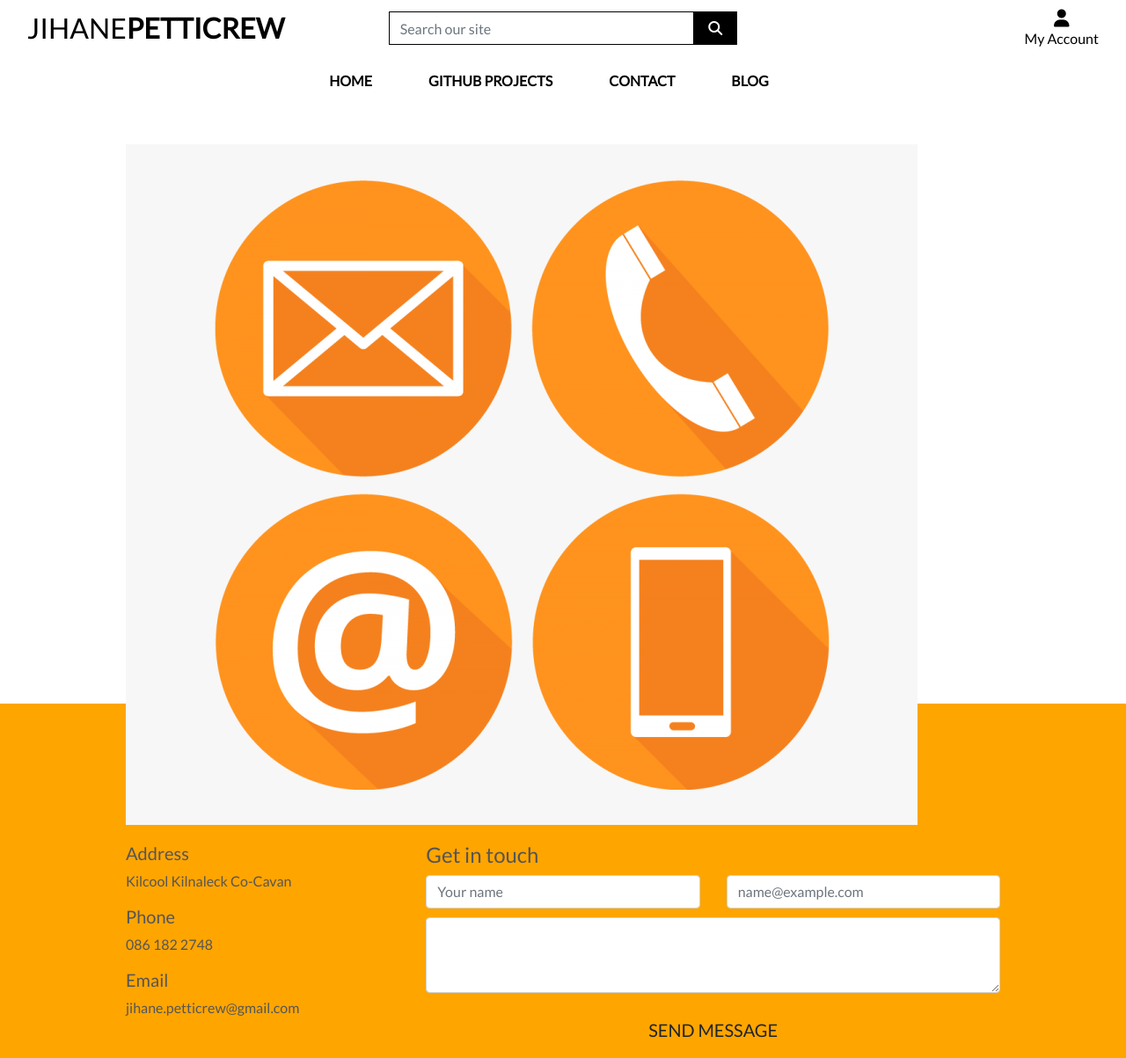
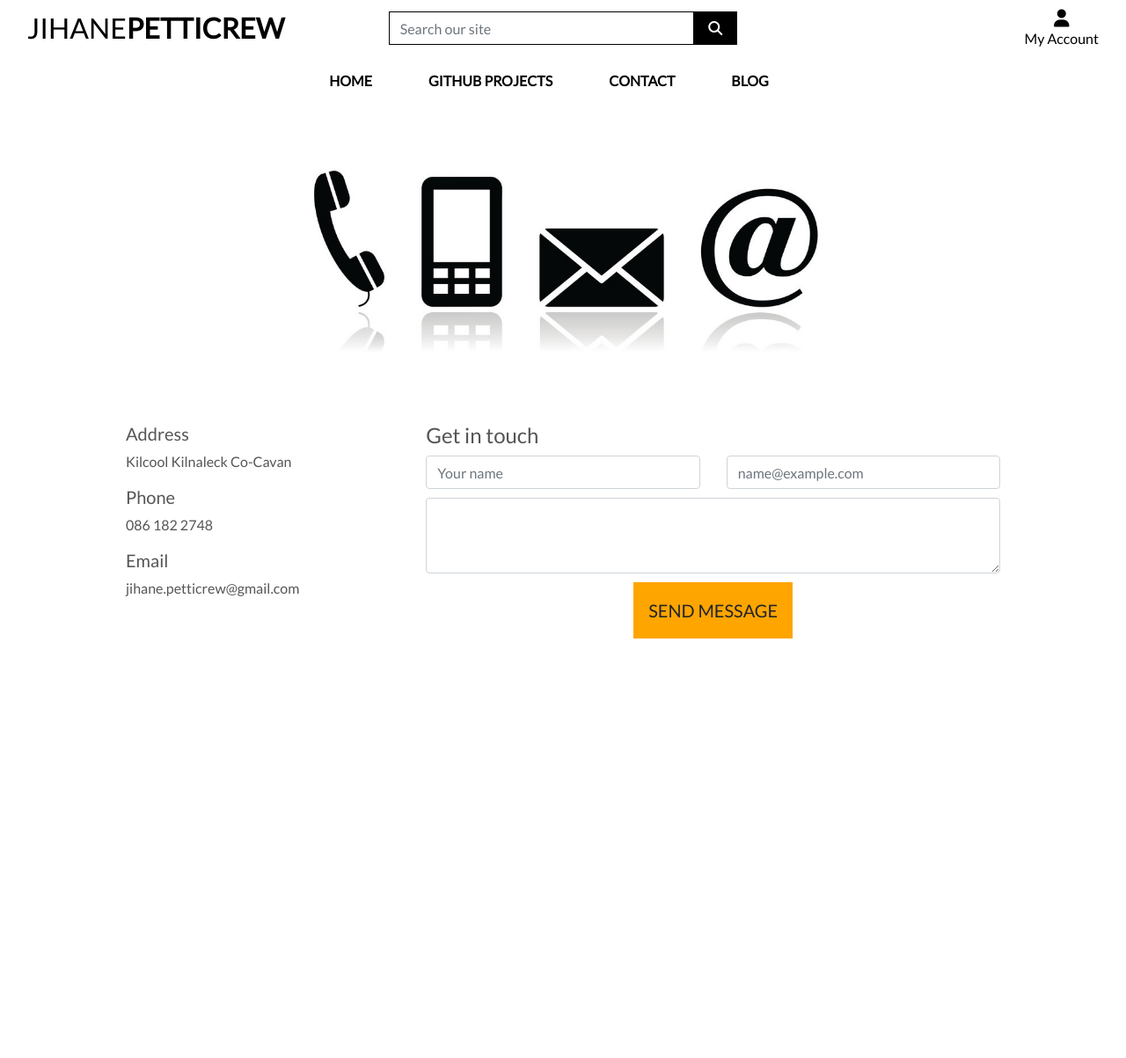
Before and after one commit to JihanePett/web-development, a Django app: page /contact/ in a window 1280 px wide. Shown: the whole page at 88% size. After the commit the page ends 726 px from the top, so only its background shows below. Run offline with Django 3.2, Linux system fonts and the light colour scheme; some libraries are stand-ins or nearby versions.

Commit message:
updated the contact page image and github logo

```diff
--- a/home/templates/home/contact.html
+++ b/home/templates/home/contact.html
@@ -10,8 +10,13 @@
 {% endblock %}
 {% block content %}
     <div class="overlay"></div>
-    <div class="container">
-        <img src="../media/contact.png" class="img-fluid" alt="contact me"></div>
+    <div class="card mb-2">
+        <img
+          src="../media/contact-.png"
+          class="card-img-top contact mx-auto"
+          alt="contact"
+        />
+    </div>
         {% if message_name %}
             <div class="center-align">
                 <h2>Thanks
--- a/home/templates/home/github.html
+++ b/home/templates/home/github.html
@@ -14,9 +14,10 @@
     <section class="container-fluid">
         <div class="row bg-color-contact text-center">
             <div class="col">
-                <h1 class="display-4 text-black">Welcome to my Github repositories</h1>
+                <h2 class="display-4 text-black">You can browse my Github repositories here</h2>
+                <p class="silent">Or click on the github logo to be directed to my github account</p>
                 <div class="text-center">
-                <img src="../media/github-logo.png" class="rounded mx-auto d-block" alt="github logo">
+                <a href="https://github.com/JihanePett?tab=repositories" target="_blank"><img src="../media/github-logo.png" class="rounded mx-auto d-block githublogo" alt="github logo"></a>
                 </div>
                 <div class="center-form github-repo">
                     <input type="text" id="gh-username" value="JihanePett" oninput="fetchGitHubInformation()" />
--- a/home/templates/home/index.html
+++ b/home/templates/home/index.html
@@ -180,9 +180,8 @@
                                                 <div class="col col-md-8 my-auto offset-2">
                                                     <img src="../media/5dcc.png" class="img-fluid" alt="5DCC cert">
                                                         <div class="my-5">
-                                                            <h4 class="text-center">
-                                                                <a href="https://codeinstitute.net/5-day-coding-challenge/?utm_term=&utm_campaign=&utm_source=adwords&utm_medium=ppc&hsa_net=adwords&hsa_tgt=dsa-564412108988&hsa_ad=306243272841&hsa_acc=8983321581&hsa_grp=53978589537&hsa_mt=b&hsa_cam=1421820850&hsa_kw=&hsa_ver=3&hsa_src=g&gclid=EAIaIQobChMIyPCFoeal7gIVxu7tCh1r4QiVEAAYASAAEgJRyvD_BwE&gclsrc=aw.ds" class="find-out-button">5DCC</a>
-                                                            </h4>
+                                                            <h4 class="text-center">5DCC
+                                                                <a href="https://codeinstitute.net/5-day-coding-challenge/?utm_term=&utm_campaign=&utm_source=adwords&utm_medium=ppc&hsa_net=adwords&hsa_tgt=dsa-564412108988&hsa_ad=306243272841&hsa_acc=8983321581&hsa_grp=53978589537&hsa_mt=b&hsa_cam=1421820850&hsa_kw=&hsa_ver=3&hsa_src=g&gclid=EAIaIQobChMIyPCFoeal7gIVxu7tCh1r4QiVEAAYASAAEgJRyvD_BwE&gclsrc=aw.ds" class="find-out-button"></a></h4>
                                                         </div>
                                                     </div>
                                                 </div>
--- a/static/css/base.css
+++ b/static/css/base.css
@@ -123,6 +123,10 @@
     margin-top: 50px;
 }
 
+.githublogo{
+    width: 10%;
+}
+
 .repo-list {
   display: block;
   clear: both;
@@ -214,6 +218,14 @@
     margin-top: 20px;
 }
 
+.card.mb-2 {
+    border: none;
+}
+
+img.card-img-top.contact {
+    width: 50%;
+}
+
 .col-12.contact-message {
     margin-top: 10px;
     margin-bottom: 10px;
```
Also changed, not shown: media/contact-.png (added), media/github-logo.png (renamed from media/gihub-logo.png).
